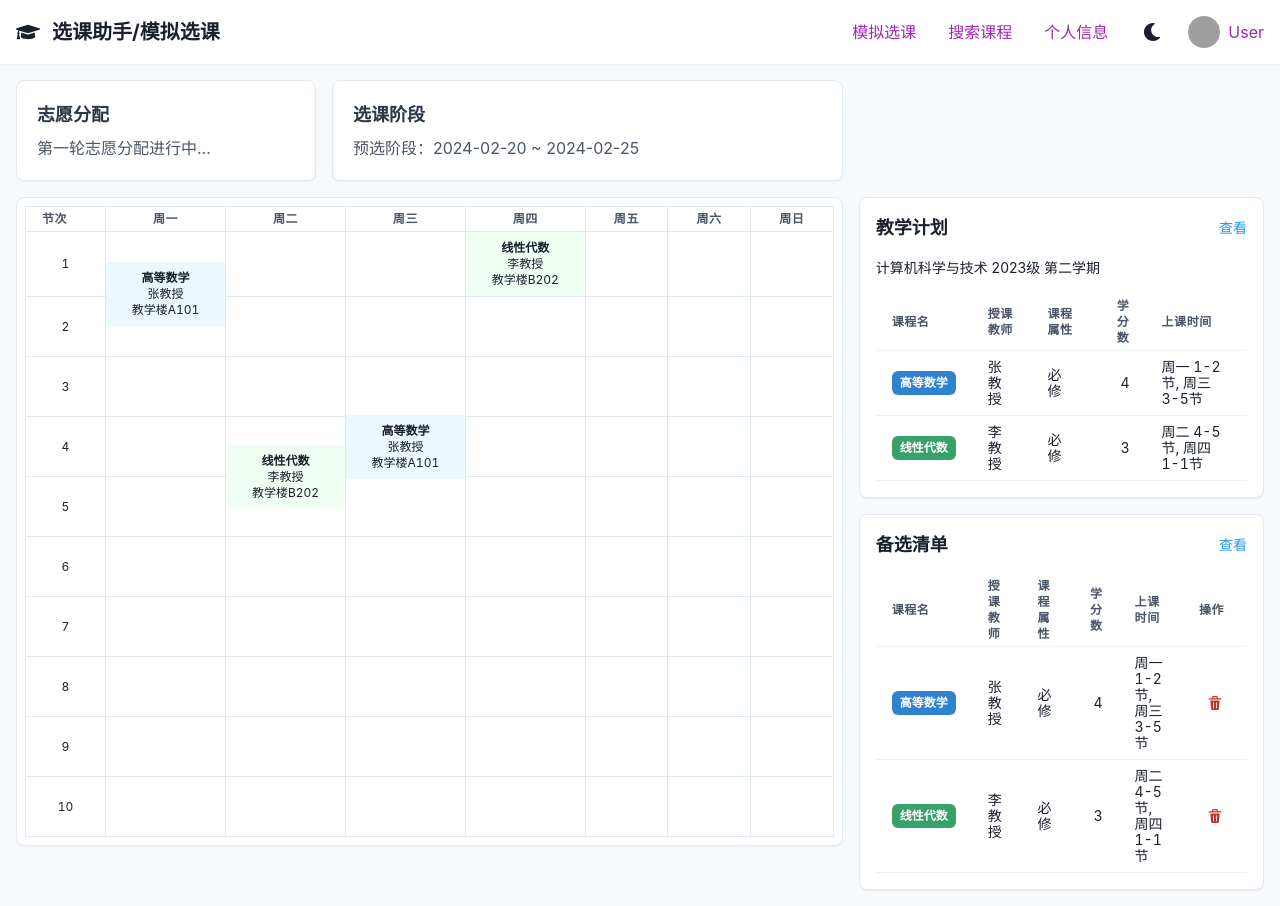
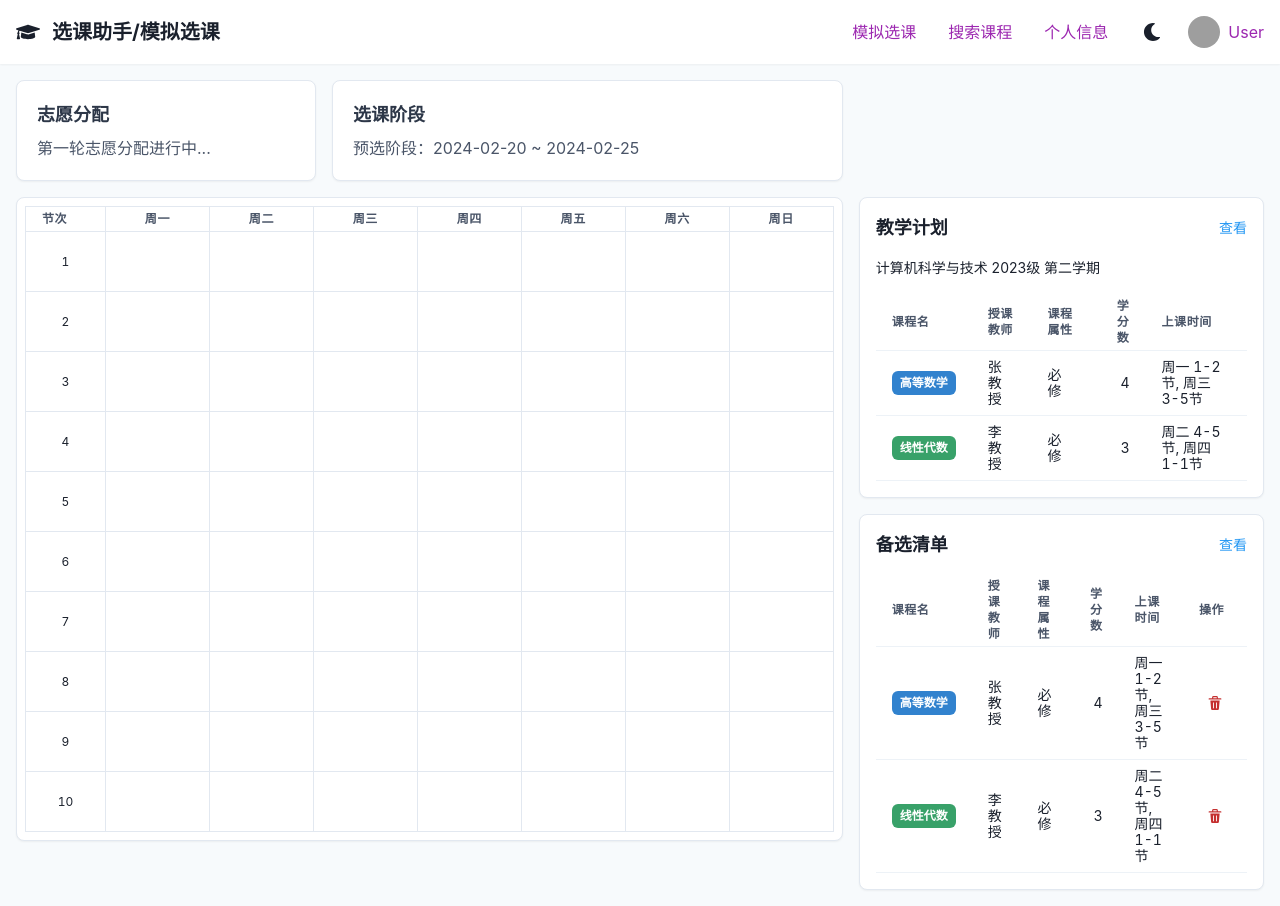
Before and after one commit to ZaytsevZY/SelecTHU, a Next.js app in the folder frontend/selecthu/: page /main in a window 1280 px wide. Built offline with nearby package versions, Linux system fonts and the light colour scheme; grey boxes are pictures that could not be loaded.

Commit message:
feat: 添加购物车到课表的拖拽

```diff
--- a/frontend/selecthu/app/components/main/CourseList.tsx
+++ b/frontend/selecthu/app/components/main/CourseList.tsx
@@ -1,4 +1,5 @@
 // components/main/CourseList.tsx
+import React from "react";
 import {
   Box,
   Table,
@@ -13,10 +14,27 @@ import {
   IconButton,
   useColorModeValue,
   Badge,
+  chakra, // Import chakra
 } from "@chakra-ui/react";
 import { DeleteIcon } from "@chakra-ui/icons";
 import { Course, TimeSlot } from "@/app/types/course";
 import { useMemo } from "react";
+
+// 引入 React DnD 所需的模块
+import { useDrag } from "react-dnd";
+
+// 定义拖拽类型
+const ItemTypes = {
+  COURSE: "course",
+};
+
+interface CourseListProps {
+  availableCourses: Course[];
+}
+
+export default function CourseList({ availableCourses }: CourseListProps) {
+  const bgColor = useColorModeValue("white", "gray.800");
+  const borderColor = useColorModeValue("gray.200", "gray.700");
 
   // 颜色数组
   const colors = [
@@ -32,47 +50,14 @@ import {
     "gray.500",
   ];
 
-  // 备选清单示例数据
-  const sampleSelectedCourses: Course[] = [
-    {
-      id: "1",
-      name: "高等数学",
-      teacher: "张教授",
-      classroom: "教学楼A101",
-      type: "必修",
-      credits: 4,
-      timeSlots: [
-        { day: 1, start: 1, duration: 2 }, // 周一1-2节
-        { day: 3, start: 3, duration: 3 }, // 周三3-5节
-      ],
-    },
-    {
-      id: "2",
-      name: "线性代数",
-      teacher: "李教授",
-      classroom: "教学楼B202",
-      type: "必修",
-      credits: 3,
-      timeSlots: [
-        { day: 2, start: 4, duration: 2 }, // 周二4-5节
-        { day: 4, start: 1, duration: 1 }, // 周四1节
-      ],
-    },
-    // 可以添加更多课程
-  ];
-
-  export default function CourseList() {
-    const bgColor = useColorModeValue("white", "gray.800");
-    const borderColor = useColorModeValue("gray.200", "gray.700");
-
   // 创建颜色映射
   const courseColorMap = useMemo(() => {
     const map: { [courseId: string]: string } = {};
-      sampleSelectedCourses.forEach((course, index) => {
+    availableCourses.forEach((course, index) => {
       map[course.id] = colors[index % colors.length];
     });
     return map;
-    }, []);
+  }, [availableCourses]);
 
   // 格式化时间段为可读字符串
   const formatTimeSlots = (timeSlots: TimeSlot[]): string => {
@@ -120,8 +105,27 @@ import {
           </Tr>
         </Thead>
         <Tbody>
-            {sampleSelectedCourses.map((course) => (
-              <Tr key={course.id}>
+          {availableCourses.map((course) => {
+            // 使用 useDrag 钩子，使课程项可以被拖拽
+            const [{ isDragging }, drag] = useDrag({
+              type: ItemTypes.COURSE,
+              item: { course },
+              collect: (monitor) => ({
+                isDragging: monitor.isDragging(),
+              }),
+            });
+
+            // 创建一个 ref，并将 drag 方法应用到该 ref 上
+            const rowRef = React.useRef<HTMLTableRowElement>(null);
+            drag(rowRef);
+
+            return (
+              <chakra.tr
+                key={course.id}
+                ref={rowRef} // 将 ref 绑定到 chakra.tr
+                opacity={isDragging ? 0.5 : 1} // 拖拽时改变透明度
+                cursor="move" // 鼠标悬停时显示移动手势
+              >
                 <Td>
                   <Badge
                     colorScheme="teal"
@@ -148,8 +152,9 @@ import {
                     onClick={() => handleDelete(course.id)}
                   />
                 </Td>
-              </Tr>
-            ))}
+              </chakra.tr>
+            );
+          })}
         </Tbody>
       </Table>
     </Box>
--- a/frontend/selecthu/app/components/main/CourseTable.tsx
+++ b/frontend/selecthu/app/components/main/CourseTable.tsx
@@ -1,6 +1,6 @@
 // components/main/CourseTable.tsx
+import React from "react";
 import {
-    Box,
   Table,
   Thead,
   Tbody,
@@ -9,8 +9,30 @@ import {
   Td,
   Text,
   useColorModeValue,
+  chakra, // Import chakra
+  Box,
 } from "@chakra-ui/react";
-  import { Course, TimeSlot } from "@/app/types/course";
+import { Course } from "@/app/types/course";
+
+// 引入 React DnD 所需的模块
+import { useDrop } from "react-dnd";
+
+// 定义拖拽类型
+const ItemTypes = {
+  COURSE: "course",
+};
+
+interface CourseTableProps {
+  selectedCourses: Course[];
+  addCourseToTable: (course: Course) => void;
+}
+
+export default function CourseTable({
+  selectedCourses,
+  addCourseToTable,
+}: CourseTableProps) {
+  const borderColor = useColorModeValue("gray.200", "gray.700");
+  const bgColor = useColorModeValue("white", "gray.800");
 
   // 时间段显示
   const timeSlots = [
@@ -27,39 +49,6 @@ import {
   ];
 
   const weekDays = ["周一", "周二", "周三", "周四", "周五", "周六", "周日"];
-
-  // 示例数据
-  const sampleCourses: Course[] = [
-    {
-      id: "1",
-      name: "高等数学",
-      teacher: "张教授",
-      classroom: "教学楼A101",
-      type: "必修",
-      credits: 4,
-      timeSlots: [
-        { day: 1, start: 1, duration: 2 }, // 周一1-2节
-        { day: 3, start: 3, duration: 3 }, // 周三3-5节
-      ],
-    },
-    {
-      id: "2",
-      name: "线性代数",
-      teacher: "李教授",
-      classroom: "教学楼B202",
-      type: "选修",
-      credits: 3,
-      timeSlots: [
-        { day: 2, start: 4, duration: 2 }, // 周二4-5节
-        { day: 4, start: 1, duration: 1 }, // 周四1节
-      ],
-    },
-    // 可以添加更多课程
-  ];
-
-  export default function CourseTable() {
-    const borderColor = useColorModeValue("gray.200", "gray.700");
-    const bgColor = useColorModeValue("white", "gray.800");
 
   // 颜色数组
   const colors = [
@@ -89,9 +78,12 @@ import {
 
   // 根据时间段获取课程
   const getCourse = (day: number, slot: number): Course | undefined => {
-      return sampleCourses.find((course) =>
+    return selectedCourses.find((course) =>
       course.timeSlots.some(
-          (ts) => ts.day === day && slot >= ts.start && slot < ts.start + ts.duration
+        (ts) =>
+          ts.day === day &&
+          slot >= ts.start &&
+          slot < ts.start + ts.duration
       )
     );
   };
@@ -103,7 +95,7 @@ import {
     return course.timeSlots.some((ts) => ts.day === day && ts.start === slot);
   };
 
-    // 获取单元格的rowSpan
+  // 获取单元格的 rowSpan 值
   const getRowSpan = (day: number, slot: number): number => {
     const course = getCourse(day, slot);
     if (!course) return 1;
@@ -120,8 +112,25 @@ import {
     return course.timeSlots.some((ts) => ts.day === day && ts.start === slot);
   };
 
+  // 使用 useDrop 钩子，使课程表可以作为拖拽的放置目标
+  const [{ isOver, canDrop }, drop] = useDrop({
+    accept: ItemTypes.COURSE,
+    drop: (item: { course: Course }) => {
+      addCourseToTable(item.course);
+    },
+    collect: (monitor) => ({
+      isOver: monitor.isOver(),
+      canDrop: monitor.canDrop(),
+    }),
+  });
+
+  // 创建一个 ref，并将 drop 方法应用到该 ref 上
+  const boxRef = React.useRef<HTMLDivElement>(null);
+  drop(boxRef);
+
   return (
-      <Box
+    <chakra.div
+      ref={boxRef} // 将 ref 绑定到 chakra.div
       bg={bgColor}
       p={2}
       borderRadius="lg"
@@ -202,6 +211,6 @@ import {
           ))}
         </Tbody>
       </Table>
-      </Box>
+    </chakra.div>
   );
 }
--- a/frontend/selecthu/app/main/page.tsx
+++ b/frontend/selecthu/app/main/page.tsx
@@ -1,40 +1,78 @@
 // app/main/page.tsx
 "use client";
 
-import {
-  Box,
-  Grid,
-  GridItem,
-  useColorModeValue,
-} from "@chakra-ui/react";
+import { useState } from "react";
+import { Box, Grid, GridItem, useColorModeValue } from "@chakra-ui/react";
 import Navbar from "../components/layout/Navbar";
 import StatusCard from "../components/main/StatusCard";
 import CourseTable from "../components/main/CourseTable";
 import TeachingPlan from "../components/main/TeachingPlan";
 import CourseList from "../components/main/CourseList";
 
+// 引入 React DnD 所需的模块
+import { DndProvider } from "react-dnd";
+import { HTML5Backend } from "react-dnd-html5-backend";
+
+import { Course } from "../types/course";
+
+// 示例课程数据
+const sampleCourses: Course[] = [
+  {
+    id: "1",
+    name: "高等数学",
+    teacher: "张教授",
+    classroom: "教学楼A101",
+    type: "必修",
+    credits: 4,
+    timeSlots: [
+      { day: 1, start: 1, duration: 2 }, // 周一1-2节
+      { day: 3, start: 3, duration: 3 }, // 周三3-5节
+    ],
+  },
+  {
+    id: "2",
+    name: "线性代数",
+    teacher: "李教授",
+    classroom: "教学楼B202",
+    type: "必修",
+    credits: 3,
+    timeSlots: [
+      { day: 2, start: 4, duration: 2 }, // 周二4-5节
+      { day: 4, start: 1, duration: 1 }, // 周四1节
+    ],
+  },
+  // 可以添加更多课程
+];
+
 export default function MainPage() {
+  // 管理可用课程列表（备选清单）
+  const [availableCourses, setAvailableCourses] = useState<Course[]>(sampleCourses);
+
+  // 管理已选课程列表（课程表中的课程）
+  const [selectedCourses, setSelectedCourses] = useState<Course[]>([]);
+
+  // 添加课程到课程表的方法
+  const addCourseToTable = (course: Course) => {
+    // 检查课程是否已添加，避免重复添加
+    if (!selectedCourses.some((c) => c.id === course.id)) {
+      setSelectedCourses([...selectedCourses, course]);
+    }
+  };
+
   return (
+    // 将整个应用包裹在 DndProvider 中，启用拖拽功能
+    <DndProvider backend={HTML5Backend}>
       <Box minH="100vh" bg={useColorModeValue("gray.50", "gray.900")}>
         <Navbar />
 
         <Box p={4}>
-        <Grid
-          templateColumns="repeat(12, 1fr)"
-          gap={4}
-        >
+          <Grid templateColumns="repeat(12, 1fr)" gap={4}>
             {/* 状态卡片区域 */}
             <GridItem colSpan={3}>
-            <StatusCard
-              title="志愿分配"
-              content="第一轮志愿分配进行中..."
-            />
+              <StatusCard title="志愿分配" content="第一轮志愿分配进行中..." />
             </GridItem>
             <GridItem colSpan={5}>
-            <StatusCard
-              title="选课阶段"
-              content="预选阶段：2024-02-20 ~ 2024-02-25"
-            />
+              <StatusCard title="选课阶段" content="预选阶段：2024-02-20 ~ 2024-02-25" />
             </GridItem>
 
             {/* 右侧区域占位 */}
@@ -42,18 +80,22 @@ export default function MainPage() {
 
             {/* 课程表区域 */}
             <GridItem colSpan={8}>
-            <CourseTable />
+              <CourseTable
+                selectedCourses={selectedCourses}
+                addCourseToTable={addCourseToTable}
+              />
             </GridItem>
 
             {/* 右侧面板 */}
             <GridItem colSpan={4}>
               <Grid gap={4}>
                 <TeachingPlan />
-              <CourseList />
+                <CourseList availableCourses={availableCourses} />
               </Grid>
             </GridItem>
           </Grid>
         </Box>
       </Box>
+    </DndProvider>
   );
 }
```
Lines whose indentation alone changed are shown as unchanged.
